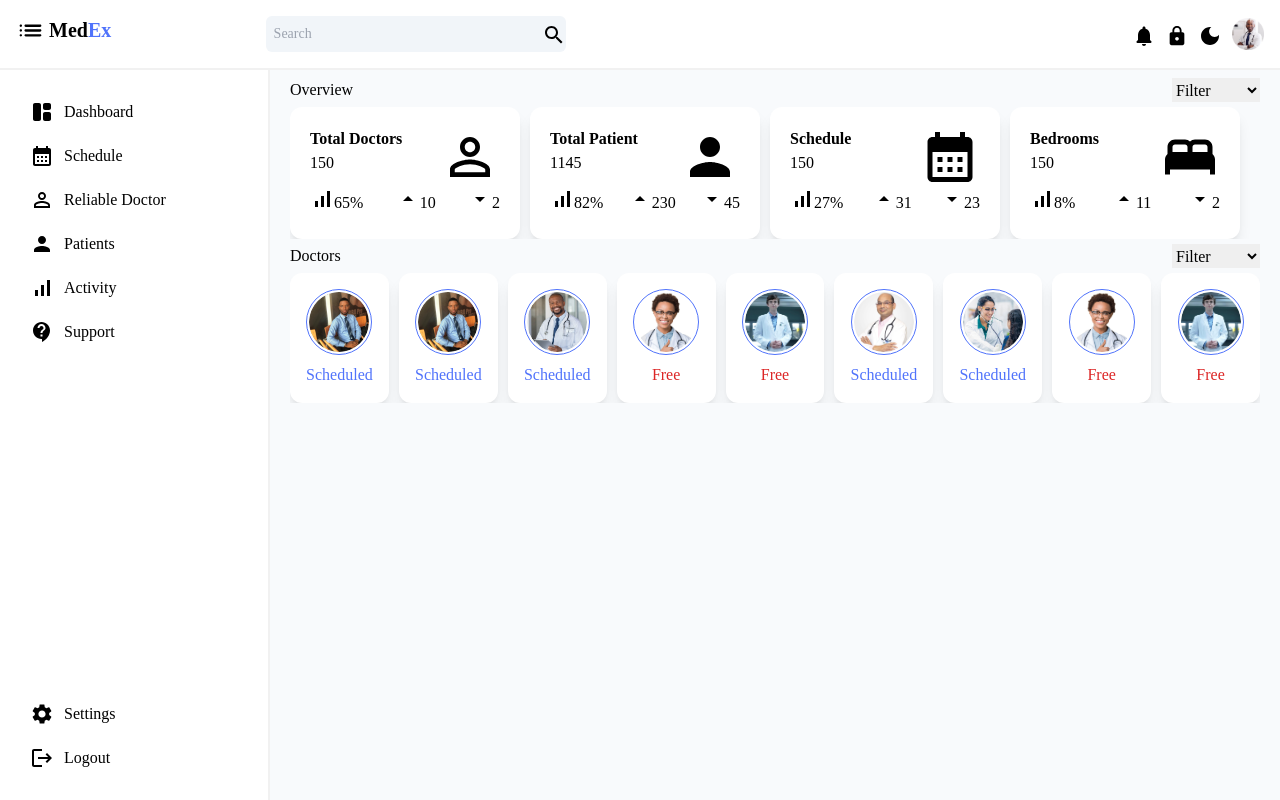
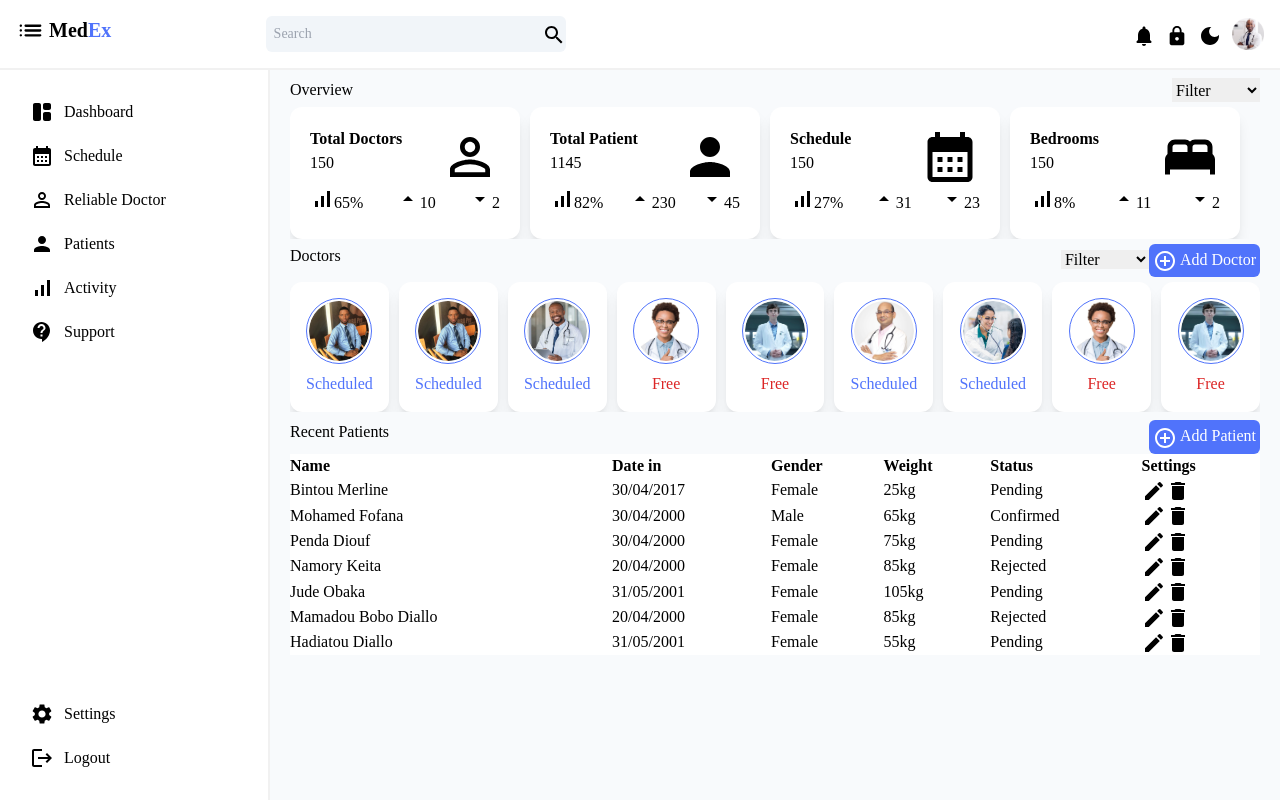
Before and after one commit to MohamedYansane/react-hospital-dashboard, a React (Create React App) app: page / in a window 1280 px wide. Built offline with nearby package versions, Linux system fonts and the light colour scheme; the HTML template or start-up script is replaced by a standard one.

Commit message:
done with the first part designe header sidebar and main-content

```diff
--- a/src/App.js
+++ b/src/App.js
@@ -1,3 +1,4 @@
+import { useState, useEffect } from "react";
 import "./App.css";
 import { Header } from "./components/header/Header";
 import dashboard from "./menu.png";
@@ -20,15 +21,26 @@ import {
   Settings,
   Logout,
   Bed,
+  AddCircleOutline,
+  Edit,
+  Delete,
 } from "@mui/icons-material";
 import { DoctorsCards, OverviewCards } from "./components/cards/Cards";
 
 function App() {
+  const [active, setActive] = useState(false);
+  const setClass = () => {
+    setActive(!active);
+    //active ? setActive(false) : setActive(true);
+    console.log(active);
+  };
+
   return (
     <>
-      <Header dashboard={dashboard} photo={doctor} />
+      <Header dashboard={dashboard} photo={doctor} setClass={setClass} />
       <section className="main w-full">
-        <section className="sidebar">
+        {/** adding a new class name to the existing class name like this. */}
+        <section className={`sidebar ${active ? "active" : ""} `}>
           {/** begining of top sidebar  */}
           <ul className="sidebar-items">
             <Navbar
@@ -142,6 +154,7 @@ function App() {
           <div className="doctors">
             <div className="title">
               <h1 className="section-title">Doctors</h1>
+              <div className="filter add">
                 <select name="" id="" defaultValue="filter">
                   <option value="filter" disabled>
                     Filter
@@ -149,6 +162,13 @@ function App() {
                   <option value="today">Today</option>
                   <option value="today">Last Week</option>
                 </select>
+                <button
+                  type="submit"
+                  className="bg-doctor-blue text-white p-1 rounded-md"
+                >
+                  <AddCircleOutline /> Add Doctor
+                </button>
+              </div>
             </div>
             {/** begining of doctors card */}
             <div className="cards">
@@ -212,6 +232,126 @@ function App() {
           {/*end of doctors section (div) including cards */}
 
           {/** beginning of reccent patients  */}
+          <div className="recent-patients pt-2">
+            <div className="title">
+              <h1 className="section-title">Recent Patients</h1>
+              <button
+                type="submit"
+                className="bg-doctor-blue text-white p-1 rounded-md"
+              >
+                <AddCircleOutline /> Add Patient{" "}
+              </button>
+            </div>
+            {/** begining of the table part */}
+            <div className="table bg-white w-full overflow-y-scroll">
+              <table className="w-full text-left">
+                <thead>
+                  <tr>
+                    <th>Name</th>
+                    <th>Date in</th>
+                    <th>Gender</th>
+                    <th>Weight</th>
+                    <th>Status</th>
+                    <th>Settings</th>
+                  </tr>
+                </thead>
+                <tbody>
+                  <tr>
+                    <td>Bintou Merline</td>
+                    <td>30/04/2017</td>
+                    <td>Female</td>
+                    <td>25kg</td>
+                    <td className="pending">Pending</td>
+                    <td>
+                      <span>
+                        <Edit />
+                        <Delete />
+                      </span>
+                    </td>
+                  </tr>
+                  <tr>
+                    <td>Mohamed Fofana</td>
+                    <td>30/04/2000</td>
+                    <td>Male</td>
+                    <td>65kg</td>
+                    <td className="confirmed">Confirmed</td>
+                    <td>
+                      <span>
+                        <Edit />
+                        <Delete />
+                      </span>
+                    </td>
+                  </tr>
+                  <tr>
+                    <td>Penda Diouf</td>
+                    <td>30/04/2000</td>
+                    <td>Female</td>
+                    <td>75kg</td>
+                    <td className="pending">Pending</td>
+                    <td>
+                      <span>
+                        <Edit />
+                        <Delete />
+                      </span>
+                    </td>
+                  </tr>
+                  <tr>
+                    <td>Namory Keita</td>
+                    <td>20/04/2000</td>
+                    <td>Female</td>
+                    <td>85kg</td>
+                    <td className="rejected">Rejected</td>
+                    <td>
+                      <span>
+                        <Edit />
+                        <Delete />
+                      </span>
+                    </td>
+                  </tr>
+                  <tr>
+                    <td>Jude Obaka</td>
+                    <td>31/05/2001</td>
+                    <td>Female</td>
+                    <td>105kg</td>
+                    <td className="pending">Pending</td>
+                    <td>
+                      <span>
+                        <Edit />
+                        <Delete />
+                      </span>
+                    </td>
+                  </tr>
+                  <tr>
+                    <td>Mamadou Bobo Diallo</td>
+                    <td>20/04/2000</td>
+                    <td>Female</td>
+                    <td>85kg</td>
+                    <td className="rejected">Rejected</td>
+                    <td>
+                      <span>
+                        <Edit />
+                        <Delete />
+                      </span>
+                    </td>
+                  </tr>
+                  <tr>
+                    <td>Hadiatou Diallo</td>
+                    <td>31/05/2001</td>
+                    <td>Female</td>
+                    <td>55kg</td>
+                    <td className="pending">Pending</td>
+                    <td>
+                      <span>
+                        <Edit />
+                        <Delete />
+                      </span>
+                    </td>
+                  </tr>
+                </tbody>
+              </table>
+            </div>
+            {/** end of table part */}
+          </div>
           {/** end of reccent patients  */}
         </section>
       </section>
```
Lines whose indentation alone changed are shown as unchanged.
